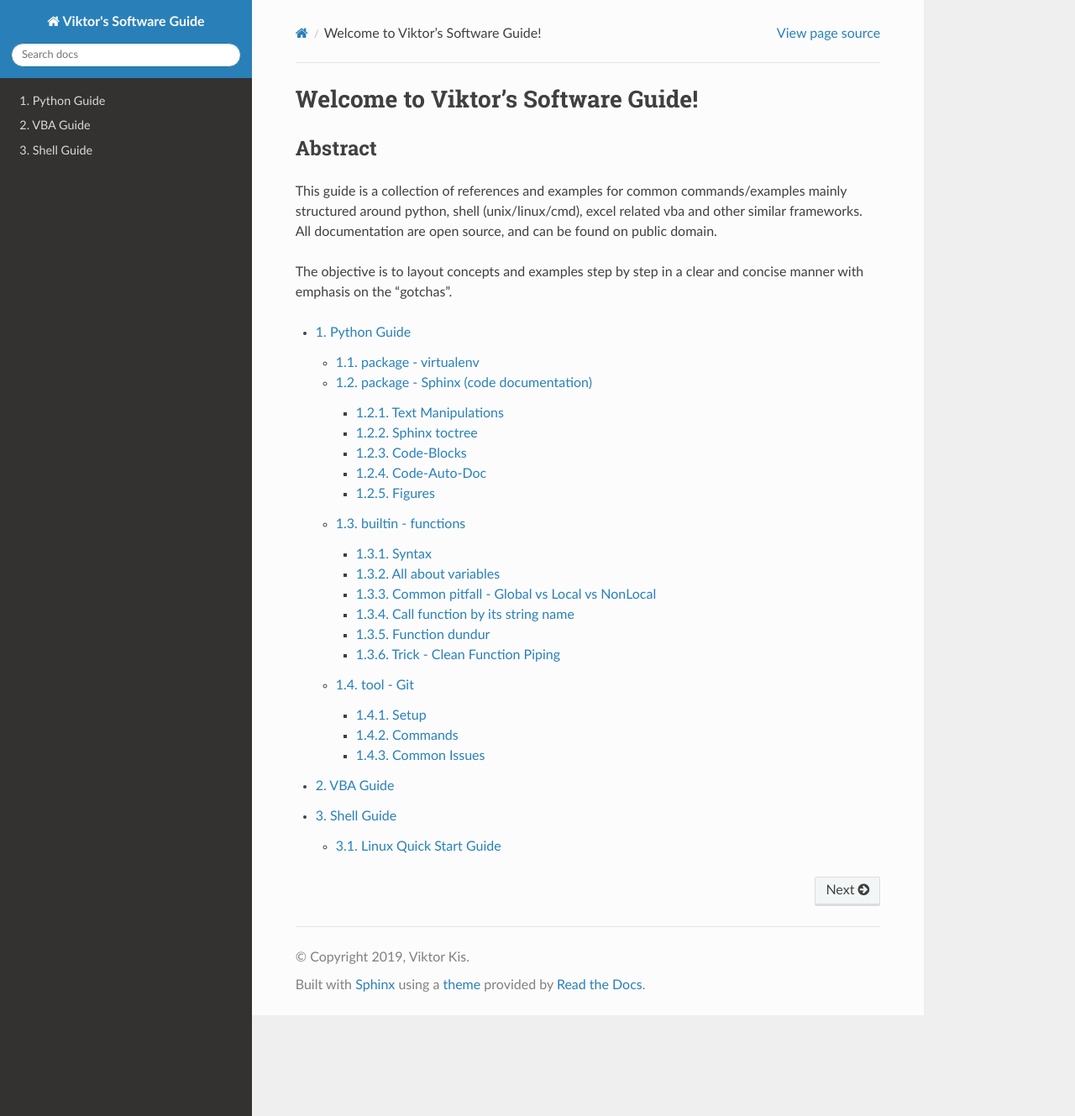
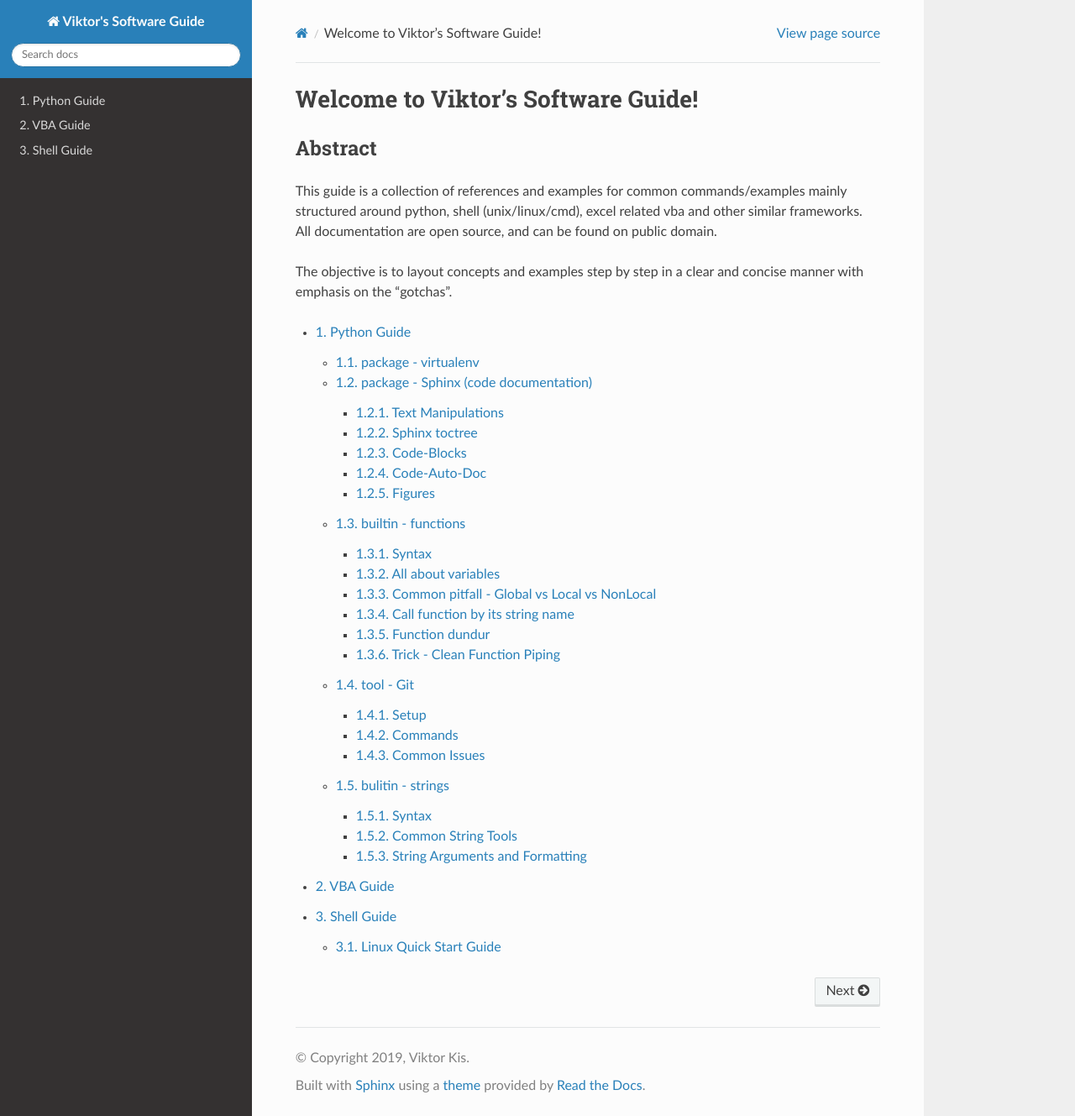
Before and after one commit to PydPiper/viks_SoftwareGuide, a Sphinx documentation site: the page built from source/index.rst, in a window 1280 px wide and 1329 px high. Shown: the whole window at 84% size. Built offline with Sphinx 7.4.7 and the Read the Docs theme 2.0.0, drawn with Linux system fonts in a browser that asks for light colours; some of the changed lines change nothing that is shown.

Commit message:
added py strings

```diff
--- a/source/python/index.rst
+++ b/source/python/index.rst
@@ -9,3 +9,4 @@
     sphinx
     functions
     git
+    strings
--- /dev/null
+++ b/source/python/strings.rst
@@ -0,0 +1,67 @@
+bulitin - strings
+=================
+
+Syntax
+------
+
+.. code-block:: python
+    :linenos:
+
+    # strings can be represented in 2 different ways:
+    "string with double quotes"
+    'string with single quates'
+
+    # benefit for double quotes: ability to use the apostrophe (')
+    "it's a nice day"
+
+
+Common String Tools
+-------------------
+.. note:: examples below assume the variable "x" is a string variable (ex: x="thiss")
+
+- To uppercase: ``"this".upper()`` >> "THIS"
+- To lowercase: ``"ThiS".lower()"`` "this"
+- To title: ``"this is a title".title()`` >>> "This Is A Title"
+- To add to string: ``x.append("that")`` or ``x += "that"``
+- To count char occurrence: ``x.count("s")`` >>> 2 because x="thiss" and there are 2x "s"
+- To find the index of a char: ``x.index("h")`` >>> 1
+
+    - note string index start from 0
+    - index will return the first occurrence from the left
+    - similarly you can use ``x.find("s")`` >>> 3 or ``x.rfind("s")`` >>> 4
+
+- To slice a string: variable[start:end:reverse]
+
+    - slicing start will include the starting char, but NOT the ending char ``"this"[1:3]`` >>> "hi"
+    - start/end field can be left blank to grab all of the start/end ``"this"[1:]`` >>> "his"
+    - reverse order ``"this"[::-1]`` >>> "siht"
+
+- To replace a char(s): ``"this this this".replace("thi", "set", 2)`` >>> "sets sets this"
+- To check if str is a int: ``"345".isdigit()"`` >>> True
+- To check if str is numeric: ``"345.1".isnumeric()"`` >>> True
+- To find the length of a str: ``len("this")`` >>> 4 (subtract 1 if len of a string is used for indexing)
+- To sort a str: ``sorted("this")`` >>> ['h', 'i', 's', 't']
+- To join strings: ``"/".join(['this','that'])`` >> "this/that"
+- To split strings: ``"this and that".split(" ")`` >>> ['this', 'and', 'that']
+- To add a unix formatted new line (line feed): ``"this\n"``
+- To add windows carriage return + line feed: ``"this\r\n"``
+- To add a tab: ``"this\t"``
+
+
+String Arguments and Formatting
+-------------------------------
+
+.. code-block:: python
+
+    # f-strings (python3+)
+    f"x is equal to {x}"
+    # benefit is that f-strings allows you to perform arithmetic/logic on the spot
+    f"x is equal to {x + 5}"
+    f"x is equal to {x if x < 5 else x + 5}"
+
+    # format (python2-3)
+    "x is equal to {}".format(x)
+    "x is equal to {x1}".format(x1=x)
+
+    # % "modulo operator"
+    "x is equal to %(x1)d" % {"x1": x}
```
